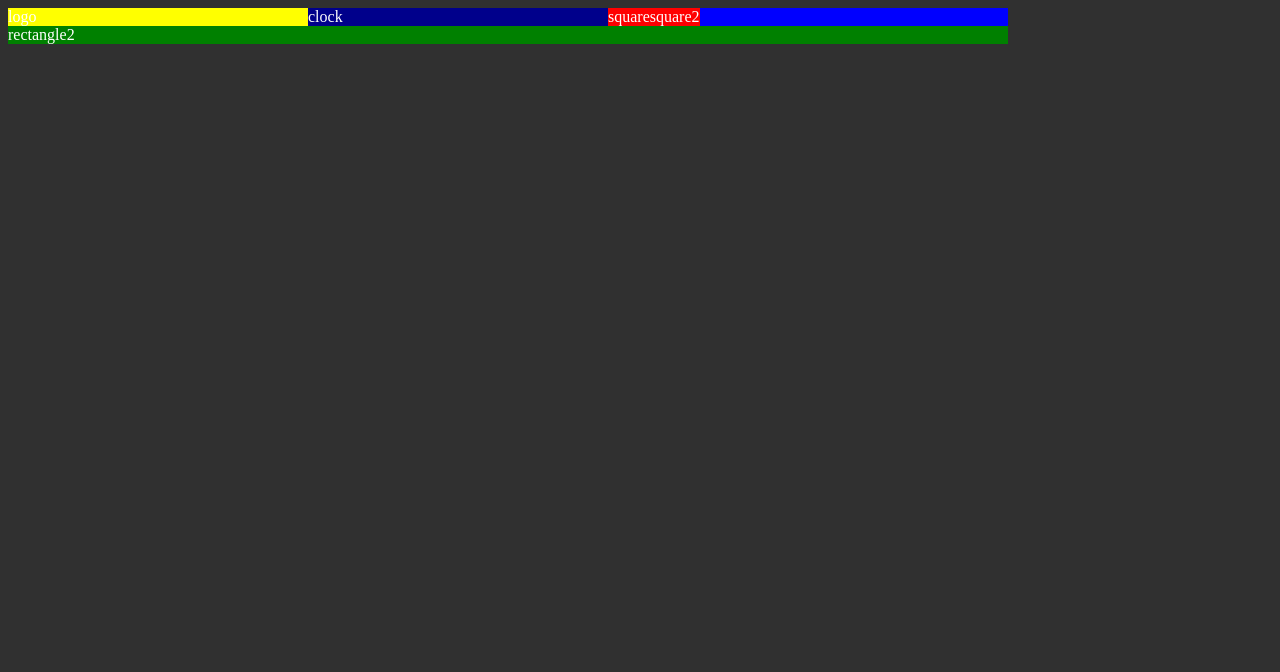
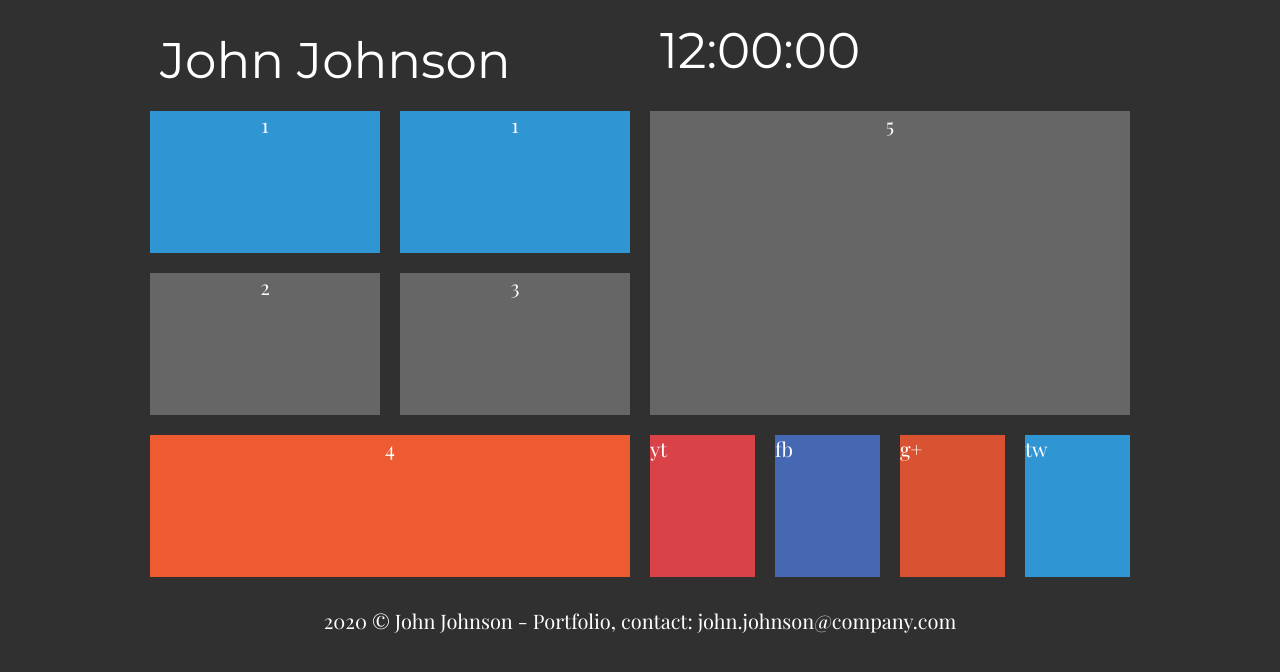
Before and after one commit to lukaszspyra-self-study/html-basic-01, a plain HTML site: page portfolio/index.html in a window 1280 px wide. Drawn offline with nearby package versions, Linux system fonts and the light colour scheme.

Commit message:
Update website layout

```diff
--- a/portfolio/index.html
+++ b/portfolio/index.html
@@ -9,6 +9,7 @@
 	<meta name="description" content="I will create amazing, extraordinary website for you!">
 	<meta name="keywords" content="some, of, the, keywords">
 	<link rel="stylesheet" type="text/css" href="style.css">
+	<link href="https://fonts.googleapis.com/css2?family=Montserrat&family=Playfair+Display&display=swap" rel="stylesheet">
 
 </head>
 <body>
@@ -17,68 +18,35 @@
 
 	<div class="rectangle">
 
-		<div id="logo">
-logo
-
-		</div>
-
-		<div id="clock">
-clock
-		</div>
+		<div id="logo">John Johnson</div>
+		<div id="clock">12:00:00</div>
 
 	</div>
 
 	<div class="square">
-square
-		<div class="title1">
 
-		</div>
+		<div class="tile1">1</div>
+		<div class="tile1">1</div>
+		<div style="clear: both;"></div>
 
-		<div class="title1">
+		<div class="tile2">2</div>
+		<div class="tile3">3</div>
+		<div style="clear: both;"></div>
 
-		</div>
-
-		<div class="title2">
-
-		</div>
-
-		<div class="title3">
-
-		</div>
-
-		<div class="title4">
-
-		</div>
+		<div class="tile4">4</div>
 
 	</div>
 
 	<div class="square">
-square2
-		<div class="title5">
+		<div class="tile5">5</div>
+		<div class="yt">yt</div>
+		<div class="fb">fb</div>
+		<div class="gplus">g+</div>
+		<div class="tw">tw</div>
+	</div>
+	<div style="clear: both;"></div>
 
-		</div>
-
-		<div class="yt">
-
-		</div>
-
-		<div class="fb">
-
-		</div>
-
-		<div class="g+">
-
-		</div>
-
-		<div class="tw">
-
-		</div>
-
-	</div>
-
-	<div class="rectangle">
-rectangle2
-	</div>
+	<div class="rectangle">2020 &copy; John Johnson - Portfolio, contact: john.johnson@company.com</div>
 
 </div>
 
--- a/portfolio/style.css
+++ b/portfolio/style.css
@@ -1,32 +1,114 @@
 body {
 	background-color: #303030;
 	color: #ffffff;
+	font-family: 'Playfair Display', serif;
+	font-size: 20px;
 }
 
 #container {
 	width: 1000px;
-	background-color: blue;
+	margin-left: auto;
+	margin-right: auto;
 }
 
 .rectangle {
-	width: 1000px;
-	background-color: green;
-	clear: both;
+	width: 960px;
+	margin: 20px;
+	text-align: center;
 }
 
 #logo {
-	width: 300px;
-	background-color: yellow;
+	width: 500px;
+	font-family: 'Montserrat', sans-serif;
+	float: left;
+	margin-top: 10px;
+	margin-bottom: 10px;
+	text-align: left;
+	font-size: 50px;
+}
+
+#clock {
+	font-family: 'Montserrat', sans-serif;
+	font-size: 50px;
+	float: left;
+	text-align: left;
+}
+
+.square {
+	width: 50%;
 	float: left;
 }
 
-#clock {
-	width: 300px;
-	background-color: darkblue;
+.tile1 {
+	margin: 10px;
+	width: 230px;
+	height: 142px;
+	background-color: #3095d3;
+	float: left;
+	text-align: center;
+}
+
+.tile2 {
+	margin: 10px;
+	width: 230px;
+	height: 142px;
+	background-color: #666666;
+	float: left;
+	text-align: center;
+}
+
+.tile3 {
+	margin: 10px;
+	width: 230px;
+	height: 142px;
+	background-color: #666666;
+	float: left;
+	text-align: center;
+}
+
+.tile4 {
+	margin: 10px;
+	width: 480;
+	height: 142px;
+	background-color: #ee5a32;
+	text-align: center;
+
+}
+
+.tile5 {
+	margin: 10px;
+	width: 480;
+	height: 304px;
+	background-color: #666666;
+	text-align: center;
+
+}
+
+.yt {
+	margin: 10px;
+	width: 105px;
+	height: 142px;
+	background-color: #d94348;
 	float: left;
 }
-
-.square {
-	background-color: red;
+.fb {
+	margin: 10px;
+	width: 105px;
+	height: 142px;
+	background-color: #4668b3;
 	float: left;
 }
+.gplus {
+	margin: 10px;
+	width: 105px;
+	height: 142px;
+	background-color: #d95333;
+	float: left;
+}
+.tw {
+	margin: 10px;
+	width: 105px;
+	height: 142px;
+	background-color: #3095d3;
+	float: left;
+}
```
